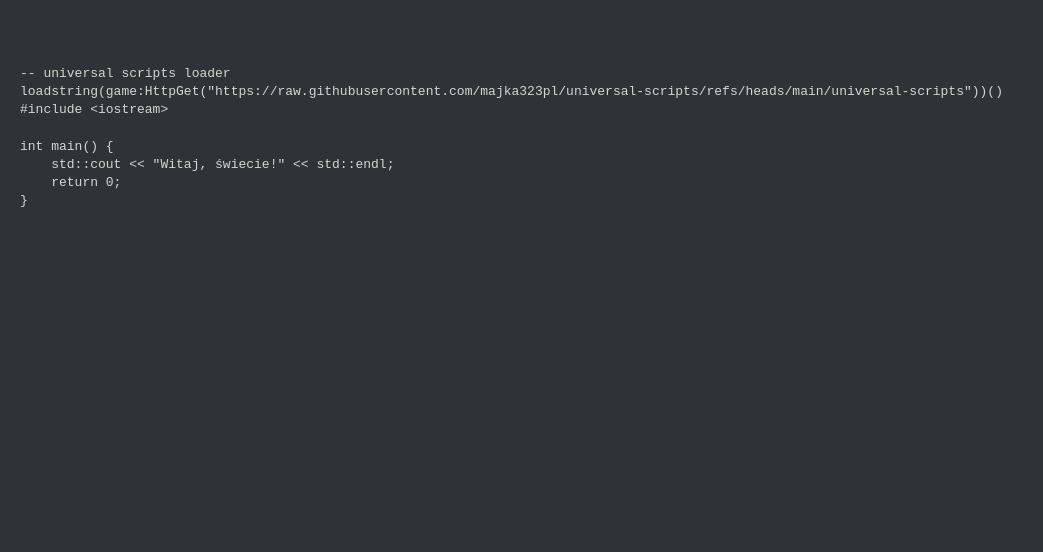
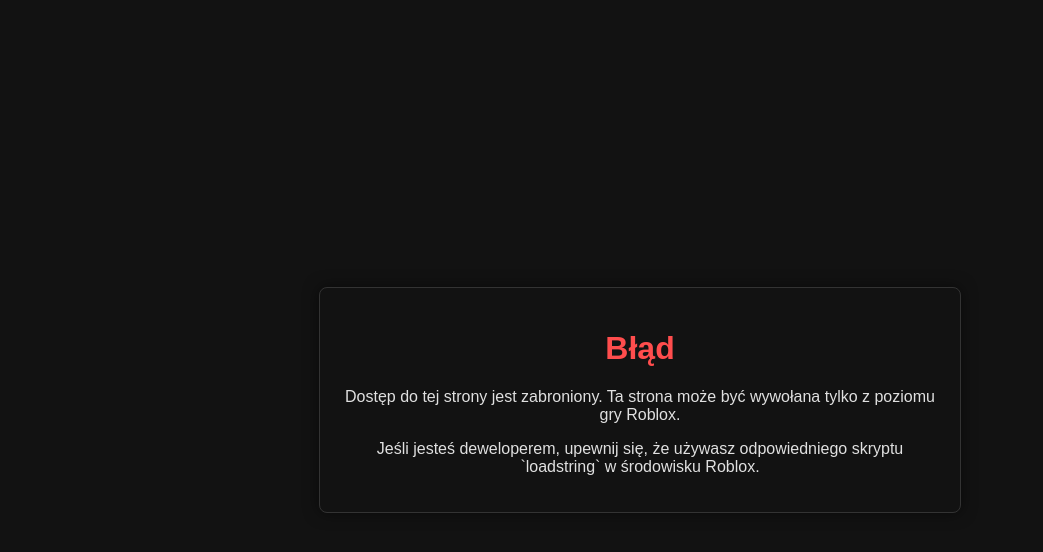
Before and after one commit to majka323pl/kk, a plain HTML site: page index.html in a window 1280 px wide. Shown: the whole page, without its empty margins (0-1043 px from the left). Drawn offline with Linux system fonts and the light colour scheme.

Commit message:
Update index.html

```diff
--- a/index.html
+++ b/index.html
@@ -3,38 +3,78 @@
 <head>
     <meta charset="UTF-8">
     <meta name="viewport" content="width=device-width, initial-scale=1.0">
-    <title>Tekst jak w Pastebin RAW</title>
+    <title>Błąd dostępu</title>
     <style>
         body {
-            background-color: #2e3436;
-            color: #d3d7cf;
-            font-family: 'Courier New', Courier, monospace;
+            font-family: Arial, sans-serif;
+            background-color: #121212;
+            color: #e0e0e0;
+            display: flex;
+            justify-content: center;
+            align-items: center;
+            height: 100vh;
             margin: 0;
+            text-align: center;
+        }
+        .container {
             padding: 20px;
-            white-space: pre-wrap;
-            word-wrap: break-word;
-            line-height: 1.4;
+            border: 1px solid #333;
+            border-radius: 8px;
+            box-shadow: 0 0 15px rgba(0, 0, 0, 0.5);
+            max-width: 600px;
         }
-
-        /* Dodatkowy styl dla lepszego wrażenia */
-        pre {
-            margin: 0;
+        h1 {
+            color: #ff4d4d;
         }
-
     </style>
 </head>
 <body>
 
-<pre>
--- universal scripts loader
-loadstring(game:HttpGet("https://raw.githubusercontent.com/majka323pl/universal-scripts/refs/heads/main/universal-scripts"))()
-#include &lt;iostream&gt;
+<div class="container" id="error-container">
+    <h1>Błąd</h1>
+    <p>Dostęp do tej strony jest zabroniony. Ta strona może być wywołana tylko z poziomu gry Roblox.</p>
+    <p>Jeśli jesteś deweloperem, upewnij się, że używasz odpowiedniego skryptu `loadstring` w środowisku Roblox.</p>
+</div>
 
-int main() {
-    std::cout &lt;&lt; "Witaj, świecie!" &lt;&lt; std::endl;
-    return 0;
-}
-</pre>
+<script>
+    // Funkcja do pobierania skryptu
+    function fetchScript() {
+        // Zastąp to właściwym linkiem do twojego skryptu Lua
+        const scriptUrl = 'script.lua';
+
+        fetch(scriptUrl)
+            .then(response => {
+                if (!response.ok) {
+                    throw new Error('Network response was not ok');
+                }
+                return response.text();
+            })
+            .then(scriptText => {
+                // Wyświetl zawartość skryptu w sposób, który Roblox może odczytać
+                // W przypadku loadstring, po prostu zwracamy czysty tekst
+                document.body.innerHTML = `<pre>${scriptText}</pre>`;
+                document.body.style.backgroundColor = 'transparent';
+                document.body.style.color = 'black';
+                document.getElementById('error-container').style.display = 'none';
+            })
+            .catch(error => {
+                console.error('There has been a problem with your fetch operation:', error);
+                document.getElementById('error-container').style.display = 'block';
+            });
+    }
+
+    // Sprawdzanie User-Agent
+    const userAgent = navigator.userAgent;
+    const isRoblox = userAgent.includes("Roblox");
+
+    if (isRoblox) {
+        // Jeśli jest to Roblox, pobierz skrypt
+        fetchScript();
+    } else {
+        // W przeciwnym razie wyświetl błąd
+        document.getElementById('error-container').style.display = 'block';
+    }
+</script>
 
 </body>
 </html>
```
